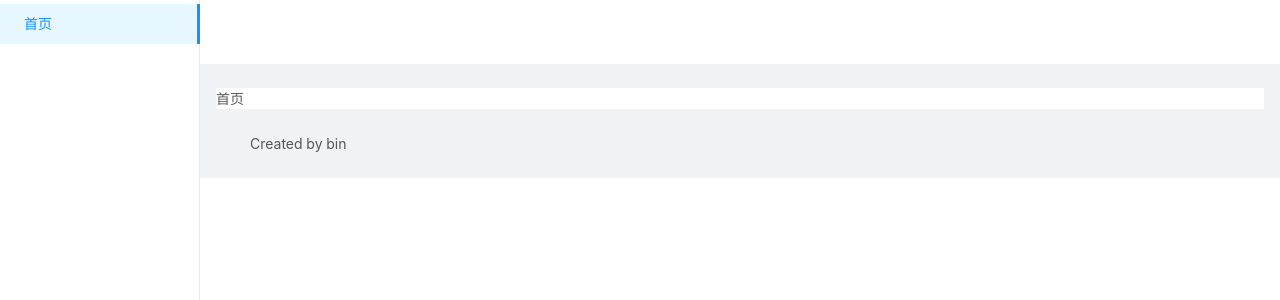
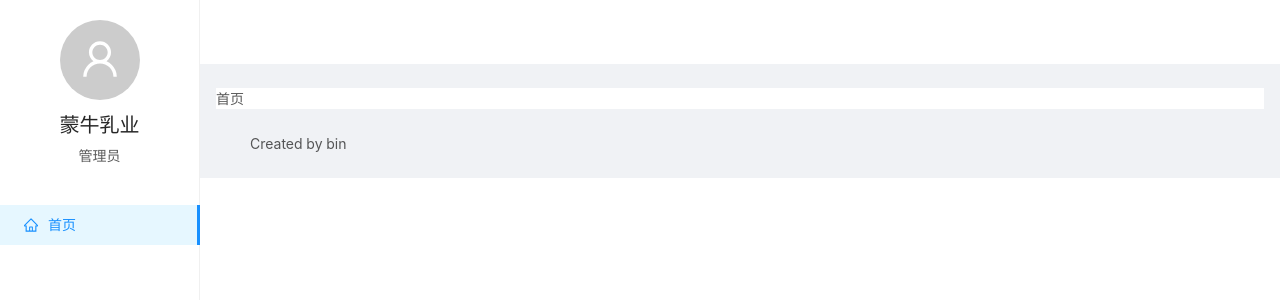
Before and after one commit to smilv/track-web, a React app: page / in a window 1280 px wide. Shown: the top 300 px of the page. Built offline with nearby package versions, Linux system fonts and the light colour scheme.

Commit message:
导航栏头像

```diff
--- a/config/webpack.config.prod.js
+++ b/config/webpack.config.prod.js
@@ -71,8 +71,8 @@ module.exports = {
         new MiniCssExtractPlugin({
             filename: "static/css/main.[contenthash:8].css"
         }),
-        new webpack.IgnorePlugin(/^\.\/locale$/, /moment$/)
-        // new BundleAnalyzerPlugin()
+        new webpack.IgnorePlugin(/^\.\/locale$/, /moment$/),
+        new BundleAnalyzerPlugin()
     ],
     node: {
         dgram: "empty",
--- /dev/null
+++ b/src/components/SliderAvatar/index.jsx
@@ -0,0 +1,22 @@
+/**
+ * 左侧导航-头像信息
+ * bin 2020/4/23
+ */
+import React, { Component } from "react";
+import { Avatar } from "antd";
+import { UserOutlined } from "@ant-design/icons";
+import style from "./style.css";
+
+class SliderAvatar extends Component {
+    render() {
+        return (
+            <div className={style.container}>
+                <Avatar size={80} icon={<UserOutlined />} />
+                <h3>蒙牛乳业</h3>
+                <p>管理员</p>
+            </div>
+        );
+    }
+}
+
+export default SliderAvatar;
--- /dev/null
+++ b/src/components/SliderAvatar/style.css
@@ -0,0 +1,14 @@
+.container {
+    padding: 20px;
+    text-align: center;
+}
+
+.container h3 {
+    font-size: 20px;
+    margin-top: 10px;
+    margin-bottom: 5px;
+}
+
+.container p {
+    margin: 0 0 15px;
+}
--- a/src/views/Index/index.jsx
+++ b/src/views/Index/index.jsx
@@ -5,8 +5,10 @@
 import React, { Component } from "react";
 import { Route, NavLink } from "react-router-dom";
 import { Layout, Menu } from "antd";
+import { HomeOutlined } from "@ant-design/icons";
 import style from "./style.css";
 import routes from "../../route";
+import SliderAvatar from "../../components/SliderAvatar";
 const { Header, Content, Sider, Footer } = Layout;
 
 class Index extends Component {
@@ -14,10 +16,12 @@ class Index extends Component {
         return (
             <Layout>
                 <Sider className={style.slider}>
+                    <SliderAvatar />
                     <Menu onClick={this.handleClick} defaultSelectedKeys="0" className={style.menu} mode="inline">
                         {routes.map((item, key) => {
                             return (
                                 <Menu.Item key={key}>
+                                    <HomeOutlined />
                                     <NavLink to={item.path}>{item.name}</NavLink>
                                 </Menu.Item>
                             );
@@ -25,13 +29,11 @@ class Index extends Component {
                     </Menu>
                 </Sider>
                 <Layout className={style.siteLayout}>
-                    <Header className={`${style.header} ${style.sitebackground}`} />
+                    <Header className={style.header} />
                     <Content className={style.content}>
-                        <div className={style.sitebackground}>
-                            {routes.map((item, key) => {
-                                return <Route key={key} path={item.path} exact component={item.component} />;
-                            })}
-                        </div>
+                        {routes.map((item, key) => {
+                            return <Route key={key} path={item.path} exact component={item.component} />;
+                        })}
                     </Content>
                     <Footer>Created by bin</Footer>
                 </Layout>
--- a/src/views/Index/style.css
+++ b/src/views/Index/style.css
@@ -1,9 +1,9 @@
 .slider {
-    overflow: auto;
     height: 100vh;
     position: fixed;
     left: 0;
     background: #fff;
+    border-right: 1px solid #f0f0f0;
 }
 .sitebackground {
     background: #fff;
@@ -15,13 +15,13 @@
     position: fixed;
     right: 0;
     left: 200px;
+    background: #fff;
 }
 .menu {
-    width: 200px;
-    position: fixed;
-    height: 100%;
+    border-right: 0;
 }
 .content {
     margin: 88px 16px 0;
     overflow: initial;
+    background: #fff;
 }
```
